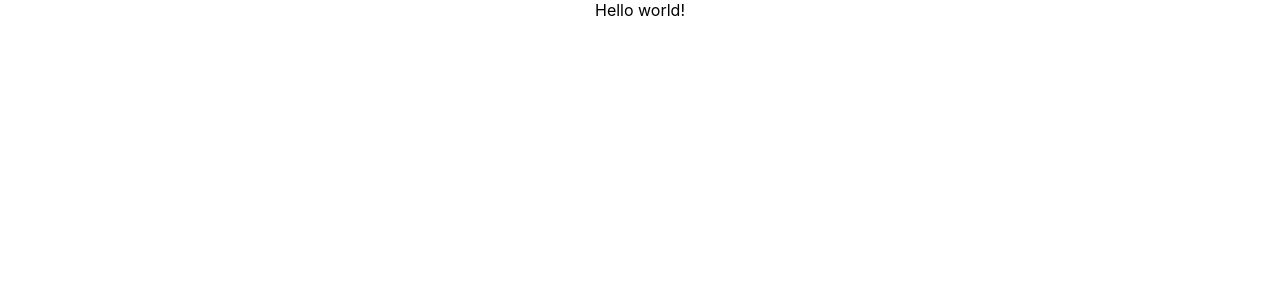
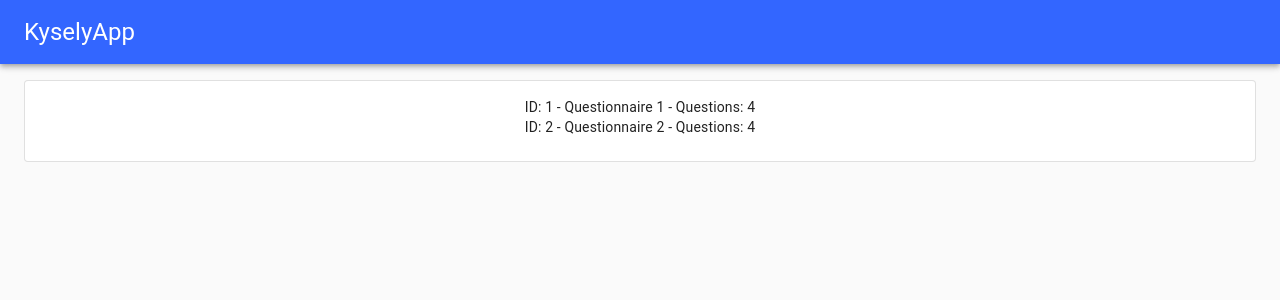
Before and after one commit to Team-Tiikeri/kysely-frontend, a React (Create React App) app: page / in a window 1280 px wide. Shown: the top 300 px of the page. Built offline with nearby package versions, Linux system fonts and the light colour scheme.

Commit message:
Edit App.js

```diff
--- a/src/App.js
+++ b/src/App.js
@@ -1,8 +1,15 @@
 import React from "react"
 import "./App.css"
+import NavBar from "./components/NavBar"
+import QuestionnairePage from "./QuestionnairePage"
 
 const App = () => {
-  return <div className="App">Hello world!</div>
+  return (
+    <div className="App">
+      <NavBar />
+      <QuestionnairePage />
+    </div>
+  )
 }
 
 export default App
```
